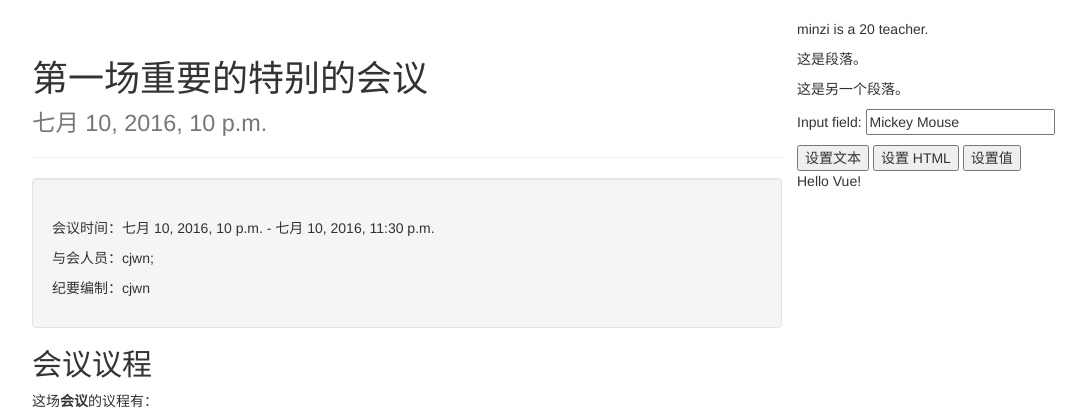
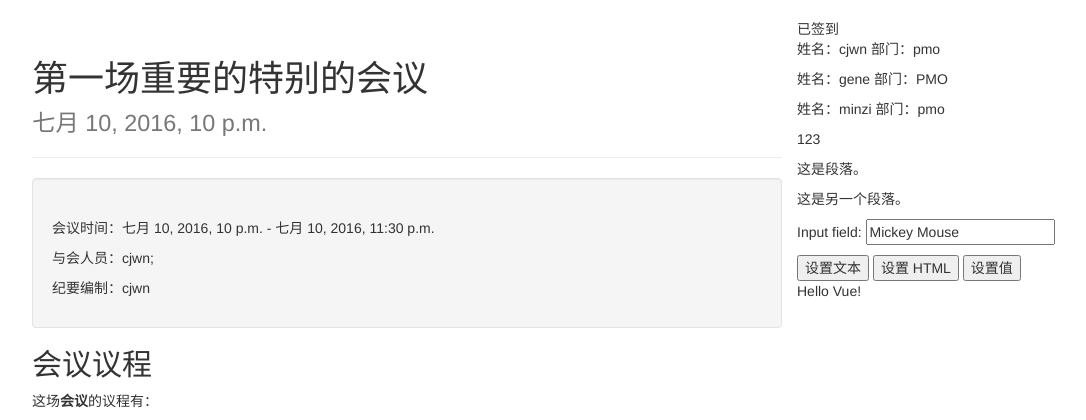
Before and after one commit to 900wan/django, a Django app: page /minutes/1/ in a window 1280 px wide. Shown: the part 51-471 px from the top of the page, without its empty margins (38-1124 px from the left). Run offline with Django 3.2, Linux system fonts and the light colour scheme; data comes from the database, SQL or seed files in the repository; some libraries are stand-ins or nearby versions.

Commit message:
更换为append,以显示出每个参数

```diff
--- a/Waihui/minutes/templates/entry_detail.html
+++ b/Waihui/minutes/templates/entry_detail.html
@@ -48,7 +48,8 @@
             {% endif %}
         </div>
 
-        <div id="content">p</div>
+        <div id="content">已签到</div>
+        <div id="content1">p</div>
         <p id="test1">这是段落。</p>
         <p id="test2">这是另一个段落。</p>
         <p>Input field: <input type="text" id="test3" value="Mickey Mouse"></p>
@@ -70,7 +71,7 @@
     function update(id) {
             $.getJSON("/minutes/" + id + "/getattendees/",function(data) {
                 $.each(data, function(){
-                    $("#content").html('<p>' + this.fields.display_name + ' is a ' + this.pk + ' teacher.</p>');
+                    $("#content").append('<p>姓名：' + this.fields.display_name + ' 部门：' + this.fields.department + ' </p>');
                 });
             });
         }
@@ -85,6 +86,7 @@
             $("#test3").val("Dolly Duck");
         });
         update({{ entry.id }});
+        $("#content1").html("<p>123</p>");
     });
     var app = new Vue({
         el: '#app',
```
